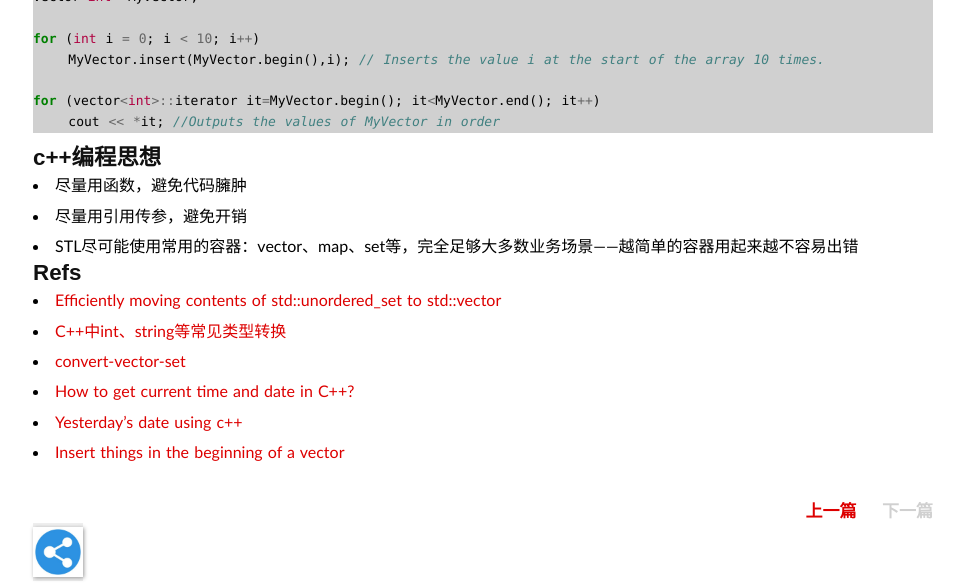
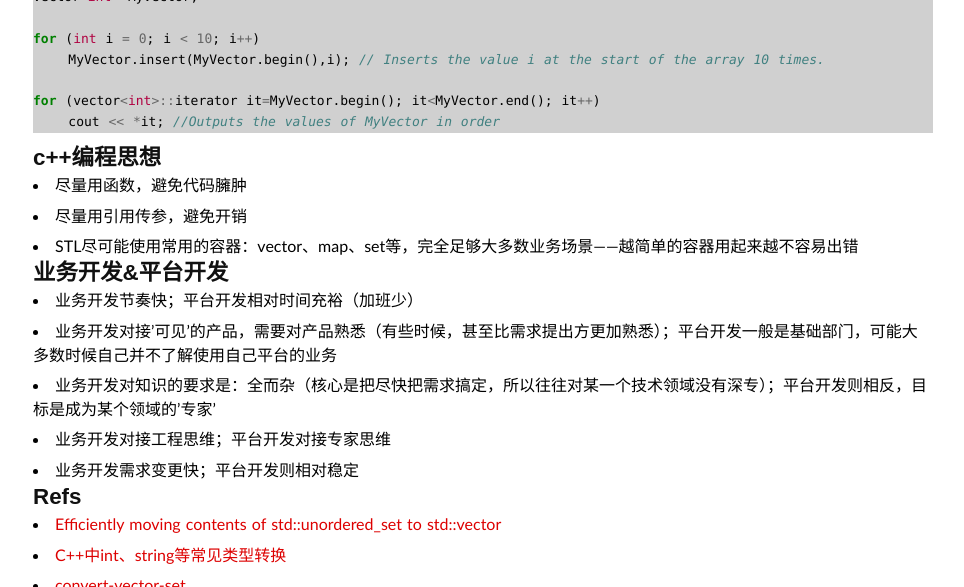
Before and after one commit to duyanghao/duyanghao.github.io, a Jekyll site: the page built from _posts/2018-12-12-c++-practice.md, in a window 1280 px wide and 900 px high, scrolled down 2561 px, cut to the strip 0-587 px from the top of the window. Shown: the whole strip, without its empty margins (157-1121 px from the left). Built offline with Jekyll 4.4.1, drawn with Linux system fonts in a browser that asks for light colours; some web fonts are replaced; comment, search, counter and statistics services are not loaded.

Commit message:
添加c++ practice
Signed-off-by: duyanghao <1294057873@qq.com>

```diff
--- a/_posts/2018-12-12-c++-practice.md
+++ b/_posts/2018-12-12-c++-practice.md
@@ -162,6 +162,14 @@ for (vector<int>::iterator it=MyVector.begin(); it<MyVector.end(); it++)
 * 尽量用引用传参，避免开销
 * STL尽可能使用常用的容器：vector、map、set等，完全足够大多数业务场景——越简单的容器用起来越不容易出错
 
+## 业务开发&平台开发
+
+* 业务开发节奏快；平台开发相对时间充裕（加班少）
+* 业务开发对接'可见'的产品，需要对产品熟悉（有些时候，甚至比需求提出方更加熟悉）；平台开发一般是基础部门，可能大多数时候自己并不了解使用自己平台的业务
+* 业务开发对知识的要求是：全而杂（核心是把尽快把需求搞定，所以往往对某一个技术领域没有深专）；平台开发则相反，目标是成为某个领域的'专家'
+* 业务开发对接工程思维；平台开发对接专家思维
+* 业务开发需求变更快；平台开发则相对稳定
+
 ## Refs
 
 * [Efficiently moving contents of std::unordered_set to std::vector](https://stackoverflow.com/questions/42519867/efficiently-moving-contents-of-stdunordered-set-to-stdvector)
```
